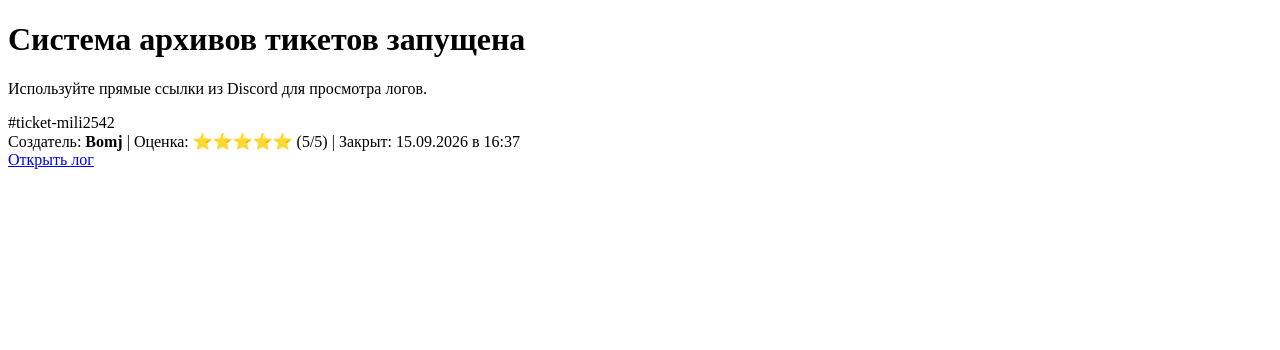
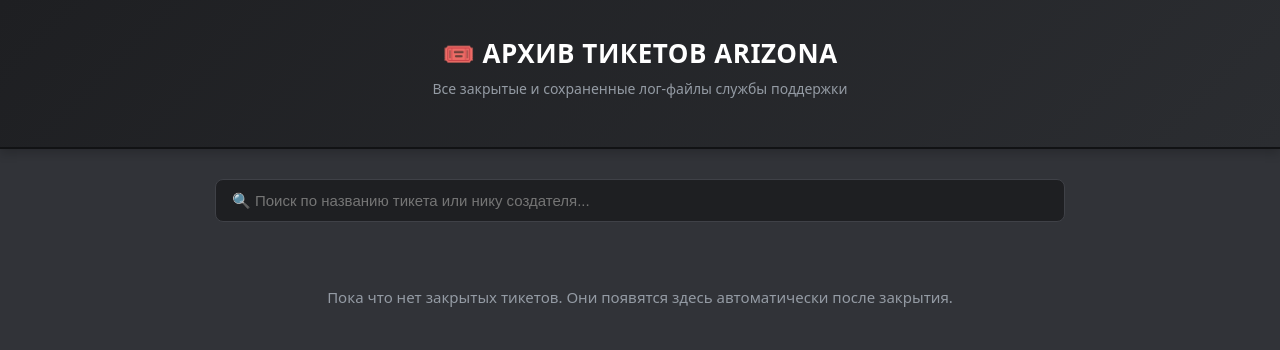
Before and after one commit to Bomj0/Arizona-Role-Play-, a plain HTML site: page index.html in a window 1280 px wide. Drawn offline with Linux system fonts and the light colour scheme.

Commit message:
Update index.html

```diff
--- a/index.html
+++ b/index.html
@@ -2,18 +2,140 @@
 <html lang="ru">
 <head>
     <meta charset="UTF-8">
-    <title>Архив тикетов</title>
+    <title>Arizona Tickets — Архив транскриптов</title>
+    <style>
+        body {
+            background-color: #313338;
+            color: #dbdee1;
+            font-family: 'gg sans', 'Noto Sans', 'Helvetica Neue', Helvetica, Arial, sans-serif;
+            margin: 0;
+            padding: 0;
+        }
+        .header {
+            background: linear-gradient(135deg, #1e1f22 0%, #2b2d31 100%);
+            padding: 35px 20px;
+            text-align: center;
+            border-bottom: 2px solid #111214;
+            box-shadow: 0 4px 10px rgba(0,0,0,0.2);
+        }
+        .header h1 {
+            color: #ffffff;
+            margin: 0;
+            font-size: 26px;
+            letter-spacing: 0.5px;
+        }
+        .header p {
+            color: #949ba4;
+            margin-top: 8px;
+            font-size: 14px;
+        }
+        .container {
+            max-width: 850px;
+            margin: 30px auto;
+            padding: 0 20px;
+        }
+        .search-box {
+            width: 100%;
+            padding: 12px 16px;
+            background: #1e1f22;
+            border: 1px solid #3f4147;
+            border-radius: 8px;
+            color: #fff;
+            font-size: 15px;
+            margin-bottom: 25px;
+            box-sizing: border-box;
+            outline: none;
+            transition: border-color 0.2s;
+        }
+        .search-box:focus {
+            border-color: #ff7300;
+        }
+        .ticket-card {
+            background: #2b2d31;
+            padding: 16px 20px;
+            border-radius: 8px;
+            margin-bottom: 12px;
+            display: flex;
+            align-items: center;
+            justify-content: space-between;
+            border: 1px solid #3f4147;
+            transition: all 0.2s ease;
+        }
+        .ticket-card:hover {
+            border-color: #ff7300;
+            transform: translateY(-2px);
+            box-shadow: 0 4px 12px rgba(0,0,0,0.3);
+        }
+        .ticket-name {
+            font-size: 18px;
+            font-weight: bold;
+            color: #ffffff;
+            margin-bottom: 4px;
+        }
+        .ticket-details {
+            font-size: 13px;
+            color: #949ba4;
+        }
+        .ticket-details b {
+            color: #dbdee1;
+        }
+        .view-btn {
+            background: #ff7300;
+            color: #ffffff;
+            padding: 9px 18px;
+            border-radius: 6px;
+            text-decoration: none;
+            font-weight: 600;
+            font-size: 14px;
+            transition: background 0.2s;
+            white-space: nowrap;
+        }
+        .view-btn:hover {
+            background: #e06500;
+        }
+        .empty-state {
+            text-align: center;
+            color: #949ba4;
+            padding: 40px;
+            font-size: 15px;
+        }
+    </style>
 </head>
 <body>
-    <h1>Система архивов тикетов запущена</h1>
-    <p>Используйте прямые ссылки из Discord для просмотра логов.</p>
+
+    <div class="header">
+        <h1>🎟️ АРХИВ ТИКЕТОВ ARIZONA</h1>
+        <p>Все закрытые и сохраненные лог-файлы службы поддержки</p>
+    </div>
+
+    <div class="container">
+        <input type="text" id="search" class="search-box" placeholder="🔍 Поиск по названию тикета или нику создателя..." onkeyup="filterTickets()">
+
+        <div id="ticket-list">
+            <!-- TICKET_LIST_START -->
+            <!-- Сюда бот будет автоматически добавлять новые карточки закрытых тикетов -->
+            <div class="empty-state">Пока что нет закрытых тикетов. Они появятся здесь автоматически после закрытия.</div>
+            <!-- TICKET_LIST_END -->
+        </div>
+    </div>
+
+    <script>
+        function filterTickets() {
+            let input = document.getElementById('search').value.toLowerCase();
+            let cards = document.getElementsByClassName('ticket-card');
+
+            if (cards.length === 0) return;
+
+            for (let i = 0; i < cards.length; i++) {
+                let name = cards[i].getAttribute('data-name') || '';
+                if (name.toLowerCase().includes(input)) {
+                    cards[i].style.display = "";
+                } else {
+                    cards[i].style.display = "none";
+                }
+            }
+        }
+    </script>
+
 </body>
 </html>
-
-        <div class="ticket-card" data-name="#ticket-mili2542 mili2542">
-            <div class="ticket-info">
-                <div class="ticket-name">#ticket-mili2542</div>
-                <div class="ticket-details">Создатель: <b>Bomj</b> | Оценка: ⭐⭐⭐⭐⭐ (5/5) | Закрыт: 15.09.2026 в 16:37</div>
-            </div>
-            <a href="logs/ticket-mili2542-1789479472.html" class="view-btn" target="_blank">Открыть лог</a>
-        </div>
```
